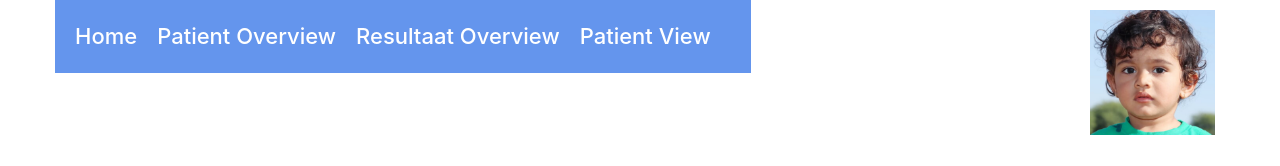
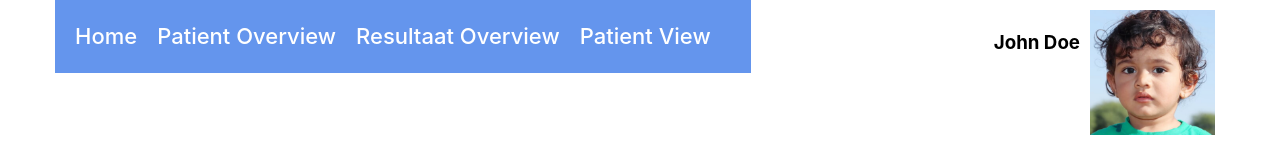
Before and after one commit to ZuydUniversity/B2C6_B2A_Frontend, a React (Vite) app: page /myometriepage in a window 1280 px wide. Shown: the top 166 px of the page. Built offline with nearby package versions, Linux system fonts and the light colour scheme.

Commit message:
Name black on myometrie page

```diff
--- a/src/App.css
+++ b/src/App.css
@@ -316,6 +316,10 @@ tr:hover {
     padding-left: 10px;
 }
 
+.patient-name-results {
+    color: black;
+}
+
 .PageBottom {
     width:1000px    ;
     display:flex;
--- a/src/routes/MyometriePage.jsx
+++ b/src/routes/MyometriePage.jsx
@@ -46,7 +46,7 @@ function MyometriePage() {
         <>
             <Navbar />
             <div className="PageTopResults">
-                <h3>{patientName}</h3>
+                <h3 className="patient-name-results">{patientName}</h3>
                 <img className="patient-image-results" src={imageSrc} alt="patient" />
             </div>
             <h1>Myometrie</h1>
```
